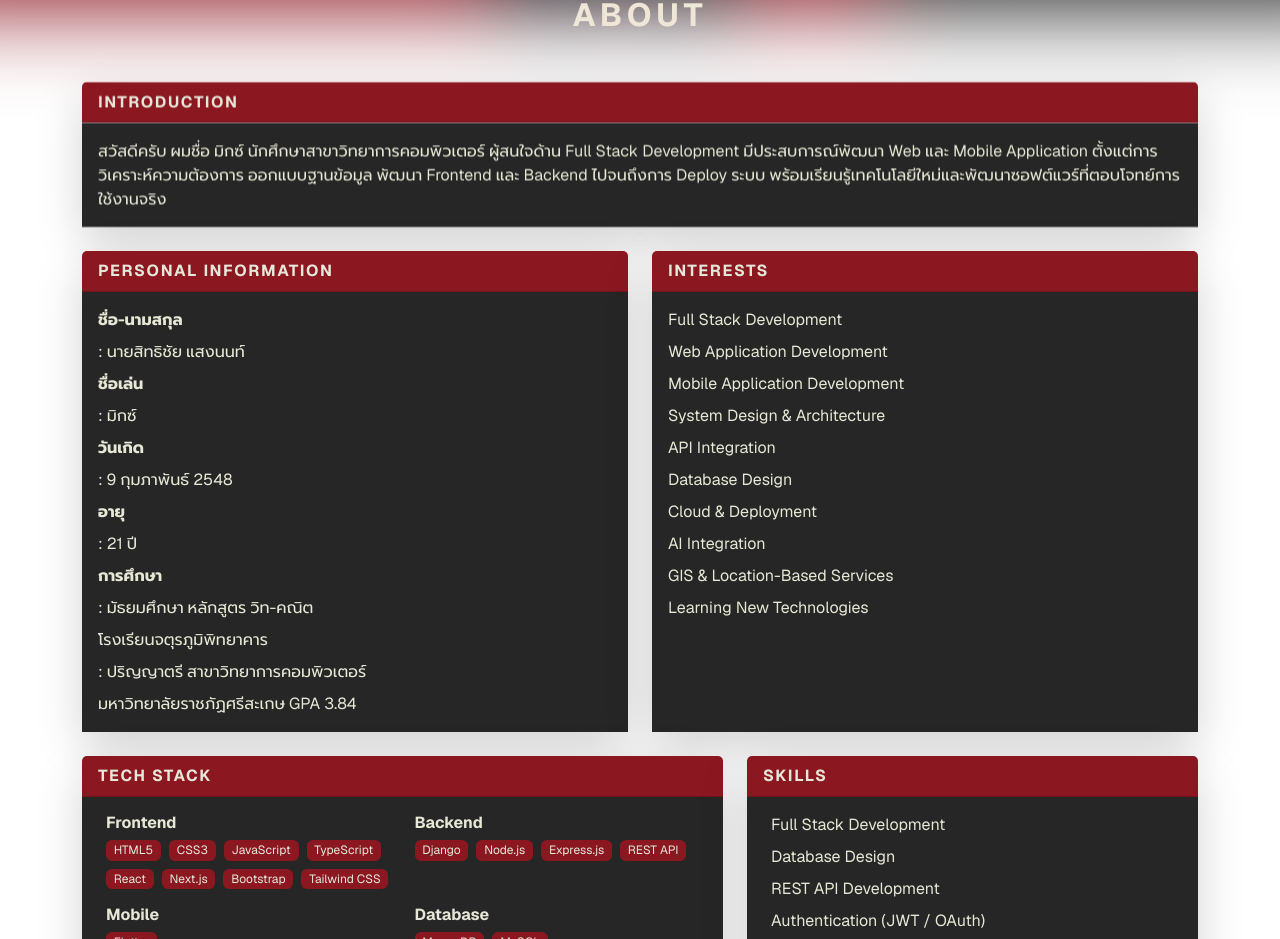
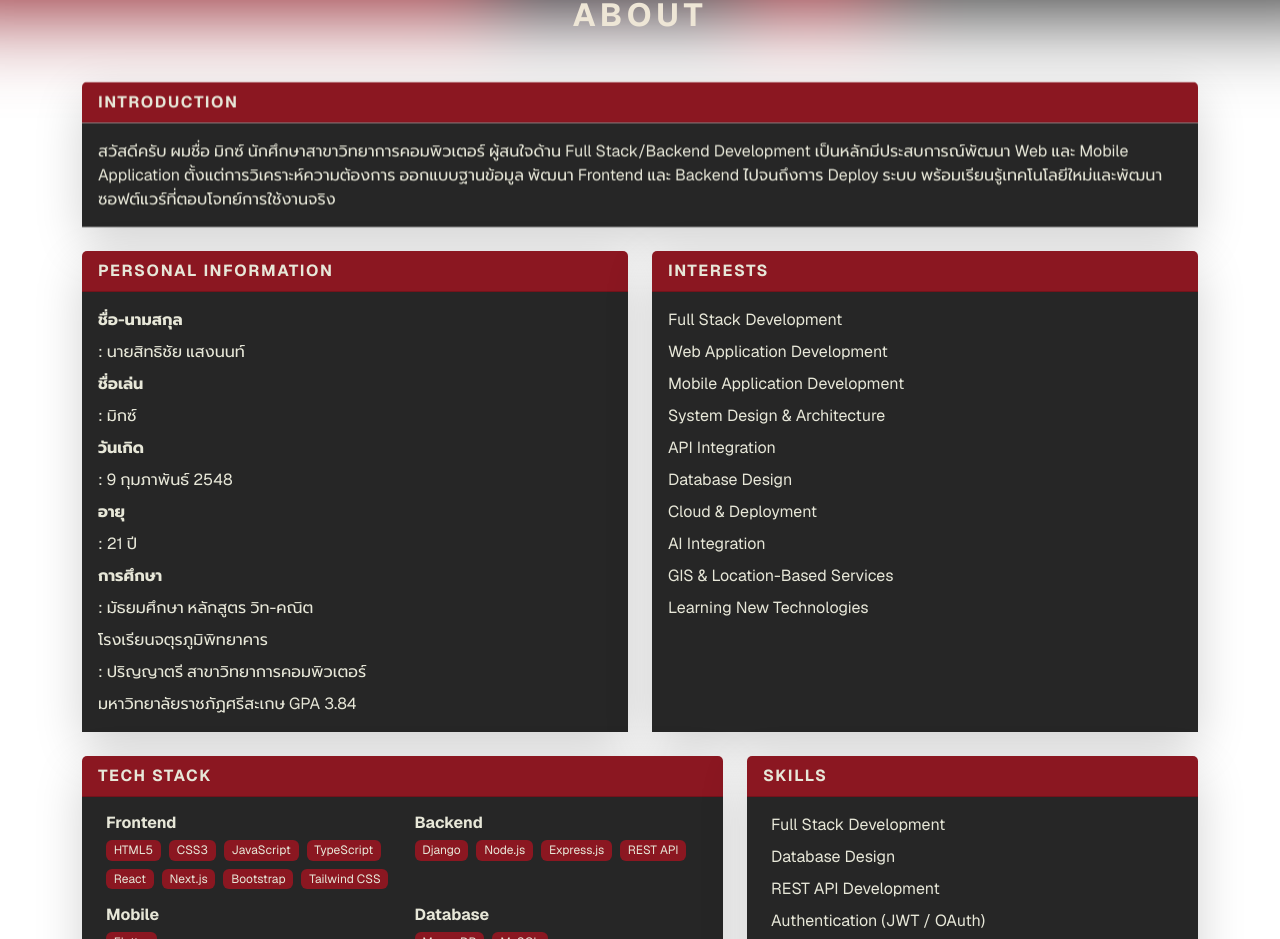
Before and after one commit to SSmikey/portfolio, a Next.js app: page / in a window 1280 px wide. Shown: the part 852-1791 px from the top of the page. Built offline with nearby package versions, Linux system fonts and the light colour scheme.

Commit message:
edit word intro

```diff
--- a/src/app/page.tsx
+++ b/src/app/page.tsx
@@ -332,7 +332,7 @@ const CONTACT_INFO = [
 ];
 
 const INTRODUCTION =
-  "สวัสดีครับ ผมชื่อ มิกซ์ นักศึกษาสาขาวิทยาการคอมพิวเตอร์ ผู้สนใจด้าน Full Stack Development " +
+  "สวัสดีครับ ผมชื่อ มิกซ์ นักศึกษาสาขาวิทยาการคอมพิวเตอร์ ผู้สนใจด้าน Full Stack/Backend Development เป็นหลัก" +
   "มีประสบการณ์พัฒนา Web และ Mobile Application ตั้งแต่การวิเคราะห์ความต้องการ ออกแบบฐานข้อมูล " +
   "พัฒนา Frontend และ Backend ไปจนถึงการ Deploy ระบบ พร้อมเรียนรู้เทคโนโลยีใหม่และพัฒนาซอฟต์แวร์ที่ตอบโจทย์การใช้งานจริง";
 
```
